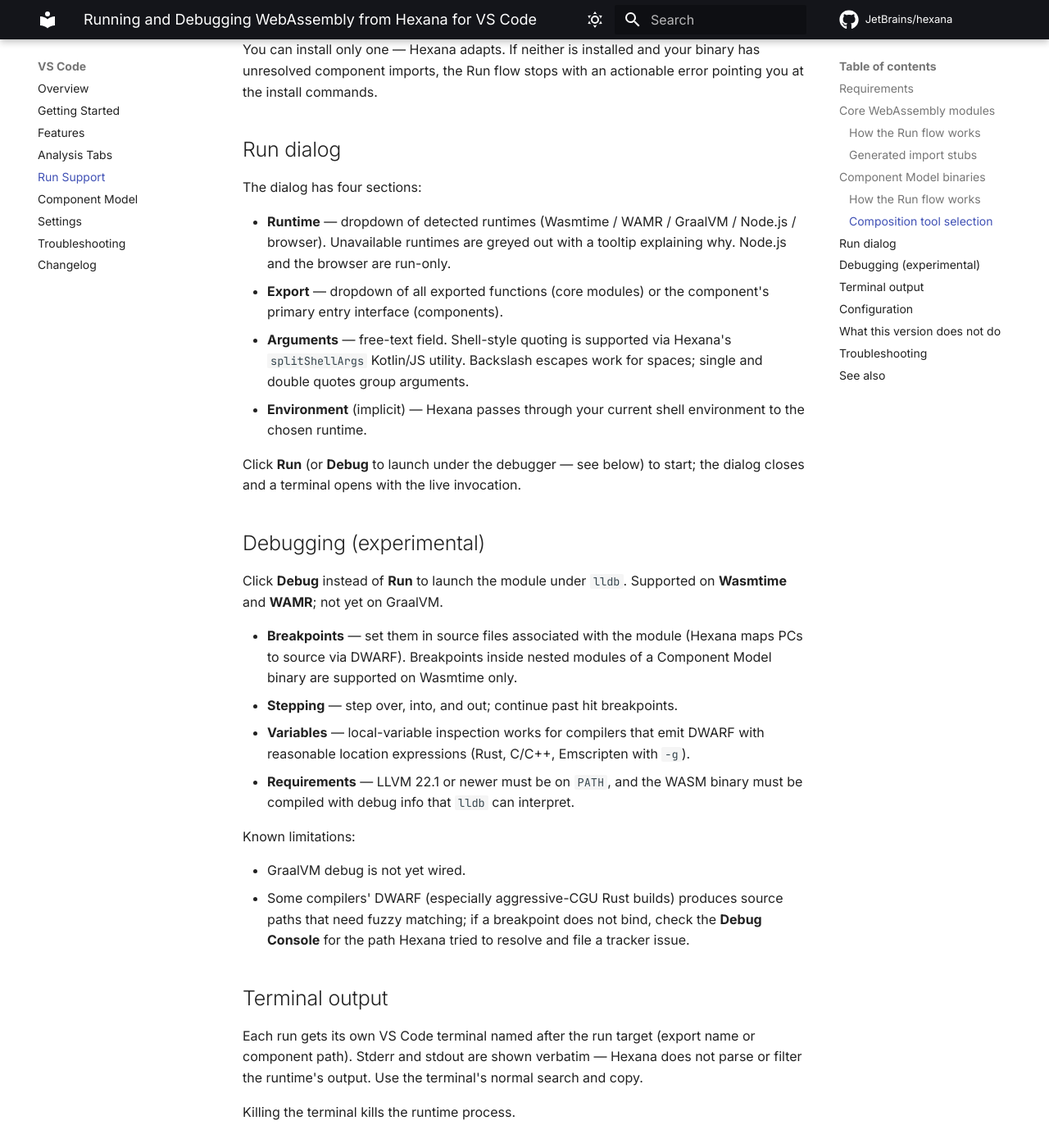
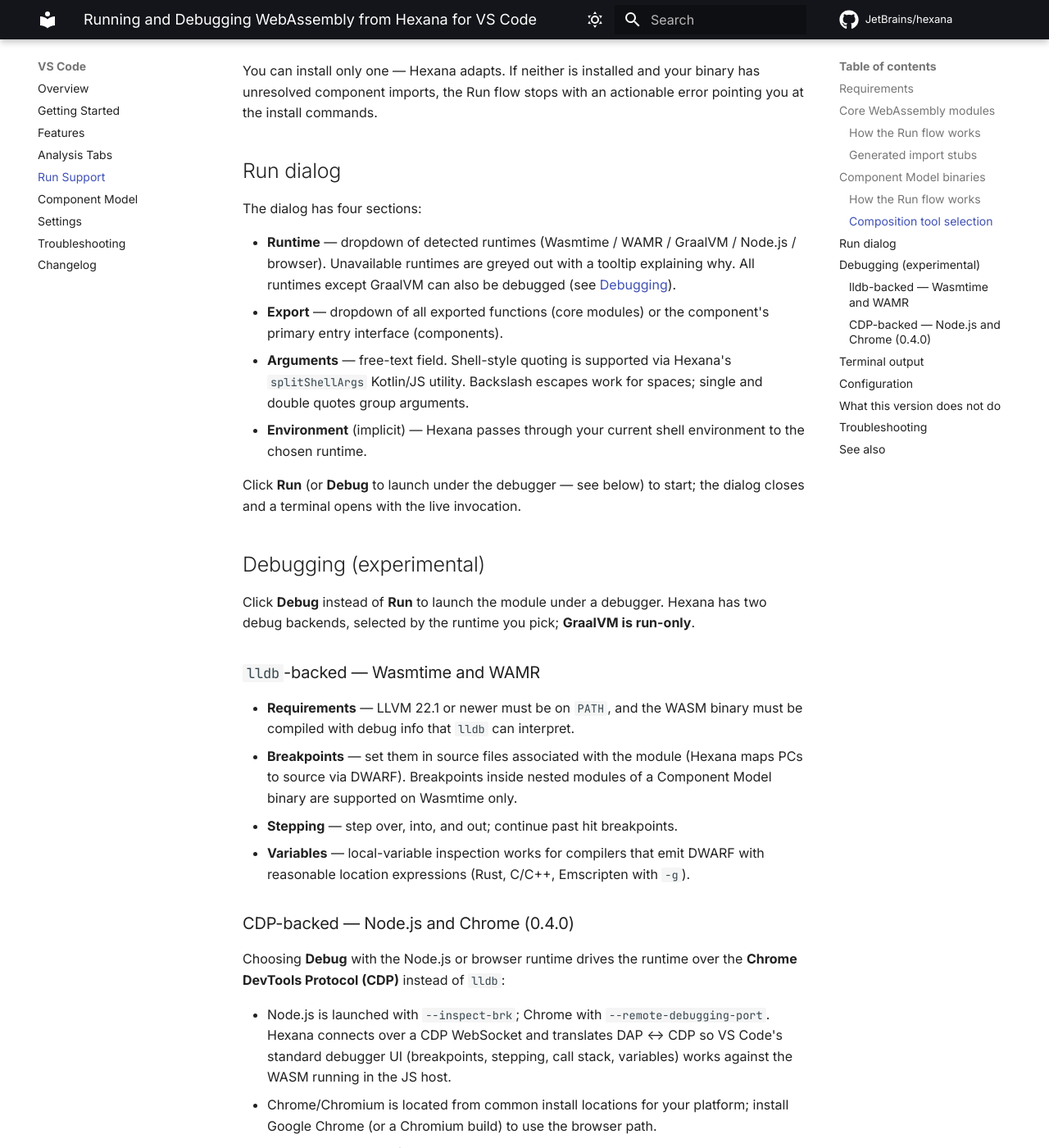
Before and after one commit to JetBrains/hexana, an MkDocs documentation site: the page built from docs/vscode/run-support.md, in a window 1280 px wide and 1400 px high, scrolled down 2613 px. Shown: the whole window at 82% size. Built offline with MkDocs 1.6.1 and Material for MkDocs 9.7.7, drawn with Linux system fonts in a browser that asks for light colours; comment, search, counter and statistics services are not loaded; some of the changed text lies outside the part shown.

Commit message:
[doc] Document VS Code 0.4.0: in-place byte editing and Node.js/Chrome debugging
- changelog.md: 0.4.0 section (in-place overwrite-only byte editing; CDP-backed
  Node.js/Chrome debugging alongside the lldb Wasmtime/WAMR path); version 0.3.0 -> 0.4.0;
  point the "See also" cross-link at changelog-0.11.
- features.md: hex viewer gains byte editing; Custom-binary-editor note updated;
  Debugging section split into lldb (Wasmtime/WAMR) and CDP (Node.js/Chrome, 0.4.0)
  backends; "does not do" narrowed to GraalVM-only run-only.
- run-support.md: intro, runtime note, Debugging section (two backends) and limitations.
- index.md, getting-started.md: byte editing + Node/Chrome debug; version bumps.

0.4.0 dated 2026-06-16 (release/vscode-0.4.0 head) — verify exact release date.

Co-Authored-By: Claude Opus 4.8 (1M context) <noreply@anthropic.com>

```diff
--- a/docs/vscode/run-support.md
+++ b/docs/vscode/run-support.md
@@ -1,12 +1,12 @@
 ---
 title: Running and Debugging WebAssembly from Hexana for VS Code
 description: How to run and debug .wasm modules through Wasmtime, WAMR, GraalVM, Node.js, or the browser — core modules with auto-generated import stubs and Component Model binaries with dependency composition.
-version: "0.3.0"
+version: "0.4.0"
 ---
 
 # Running and Debugging WebAssembly from Hexana for VS Code
 
-Hexana ships **Run** and **Debug** buttons in the editor toolbar. You can invoke a module through one of five runtimes — **Wasmtime**, **WAMR**, **GraalVM**, **Node.js**, or the **browser** — and (experimental) attach an `lldb`-backed debugger when running on Wasmtime or WAMR. Node.js and the browser were added in 0.3.0 and are **run-only** in VS Code. Both core WebAssembly modules and Component Model binaries are supported, with different orchestration for each.
+Hexana ships **Run** and **Debug** buttons in the editor toolbar. You can invoke a module through one of five runtimes — **Wasmtime**, **WAMR**, **GraalVM**, **Node.js**, or the **browser** — and (experimental) attach a debugger to all of them except GraalVM: an `lldb`-backed debugger on Wasmtime and WAMR, and (since **0.4.0**) a Chrome DevTools Protocol debugger on Node.js and Chrome. Node.js and the browser were added as run targets in 0.3.0. Both core WebAssembly modules and Component Model binaries are supported, with different orchestration for each.
 
 ## Requirements
 
@@ -66,7 +66,7 @@ You can install only one — Hexana adapts. If neither is installed and your bin
 
 The dialog has four sections:
 
-- **Runtime** — dropdown of detected runtimes (Wasmtime / WAMR / GraalVM / Node.js / browser). Unavailable runtimes are greyed out with a tooltip explaining why. Node.js and the browser are run-only.
+- **Runtime** — dropdown of detected runtimes (Wasmtime / WAMR / GraalVM / Node.js / browser). Unavailable runtimes are greyed out with a tooltip explaining why. All runtimes except GraalVM can also be debugged (see [Debugging](#debugging-experimental)).
 - **Export** — dropdown of all exported functions (core modules) or the component's primary entry interface (components).
 - **Arguments** — free-text field. Shell-style quoting is supported via Hexana's `splitShellArgs` Kotlin/JS utility. Backslash escapes work for spaces; single and double quotes group arguments.
 - **Environment** (implicit) — Hexana passes through your current shell environment to the chosen runtime.
@@ -75,17 +75,27 @@ Click **Run** (or **Debug** to launch under the debugger — see below) to start
 
 ## Debugging (experimental)
 
-Click **Debug** instead of **Run** to launch the module under `lldb`. Supported on **Wasmtime** and **WAMR**; not yet on GraalVM.
+Click **Debug** instead of **Run** to launch the module under a debugger. Hexana has two debug backends, selected by the runtime you pick; **GraalVM is run-only**.
 
+### `lldb`-backed — Wasmtime and WAMR
+
+- **Requirements** — LLVM 22.1 or newer must be on `PATH`, and the WASM binary must be compiled with debug info that `lldb` can interpret.
 - **Breakpoints** — set them in source files associated with the module (Hexana maps PCs to source via DWARF). Breakpoints inside nested modules of a Component Model binary are supported on Wasmtime only.
 - **Stepping** — step over, into, and out; continue past hit breakpoints.
 - **Variables** — local-variable inspection works for compilers that emit DWARF with reasonable location expressions (Rust, C/C++, Emscripten with `-g`).
-- **Requirements** — LLVM 22.1 or newer must be on `PATH`, and the WASM binary must be compiled with debug info that `lldb` can interpret.
+
+### CDP-backed — Node.js and Chrome (0.4.0)
+
+Choosing **Debug** with the Node.js or browser runtime drives the runtime over the **Chrome DevTools Protocol (CDP)** instead of `lldb`:
+
+- Node.js is launched with `--inspect-brk`; Chrome with `--remote-debugging-port`. Hexana connects over a CDP WebSocket and translates DAP ↔ CDP so VS Code's standard debugger UI (breakpoints, stepping, call stack, variables) works against the WASM running in the JS host.
+- Chrome/Chromium is located from common install locations for your platform; install Google Chrome (or a Chromium build) to use the browser path.
+- No LLVM is required for this backend.
 
 Known limitations:
 
-- GraalVM debug is not yet wired.
-- Some compilers' DWARF (especially aggressive-CGU Rust builds) produces source paths that need fuzzy matching; if a breakpoint does not bind, check the **Debug Console** for the path Hexana tried to resolve and file a tracker issue.
+- GraalVM debug is not wired (run-only).
+- Some compilers' DWARF (especially aggressive-CGU Rust builds) produces source paths that need fuzzy matching; if a breakpoint does not bind on the `lldb` path, check the **Debug Console** for the path Hexana tried to resolve and file a tracker issue.
 
 ## Terminal output
 
@@ -104,7 +114,7 @@ There is no setting to override `wasm-tools`, `wac`, WAMR, or GraalVM paths —
 
 ## What this version does not do
 
-- **GraalVM, Node.js, and browser debug are not wired.** Debug works on Wasmtime and WAMR only; GraalVM, Node.js, and the browser are run-only in VS Code.
+- **GraalVM debug is not wired.** GraalVM is run-only. (Wasmtime / WAMR debug over `lldb`; Node.js / Chrome debug over CDP since 0.4.0.)
 - **No proposal-flag selection UI.** Hexana detects which proposals the binary uses and passes the appropriate `--wasm-features` flags automatically, but there is no UI to override.
 - **No run-configuration persistence.** Each Run is ad-hoc; arguments are not saved between runs. The dialog remembers the last set within the editor session but discards them on close.
 - **No host-function injection.** You cannot supply your own implementations for unresolved imports; you get auto-generated stubs or nothing.
```
Also changed, not shown: docs/vscode/changelog.md (+11 -2 lines), docs/vscode/features.md (+12 -6 lines), docs/vscode/getting-started.md (+3 -3 lines), docs/vscode/index.md (+2 -2 lines).
